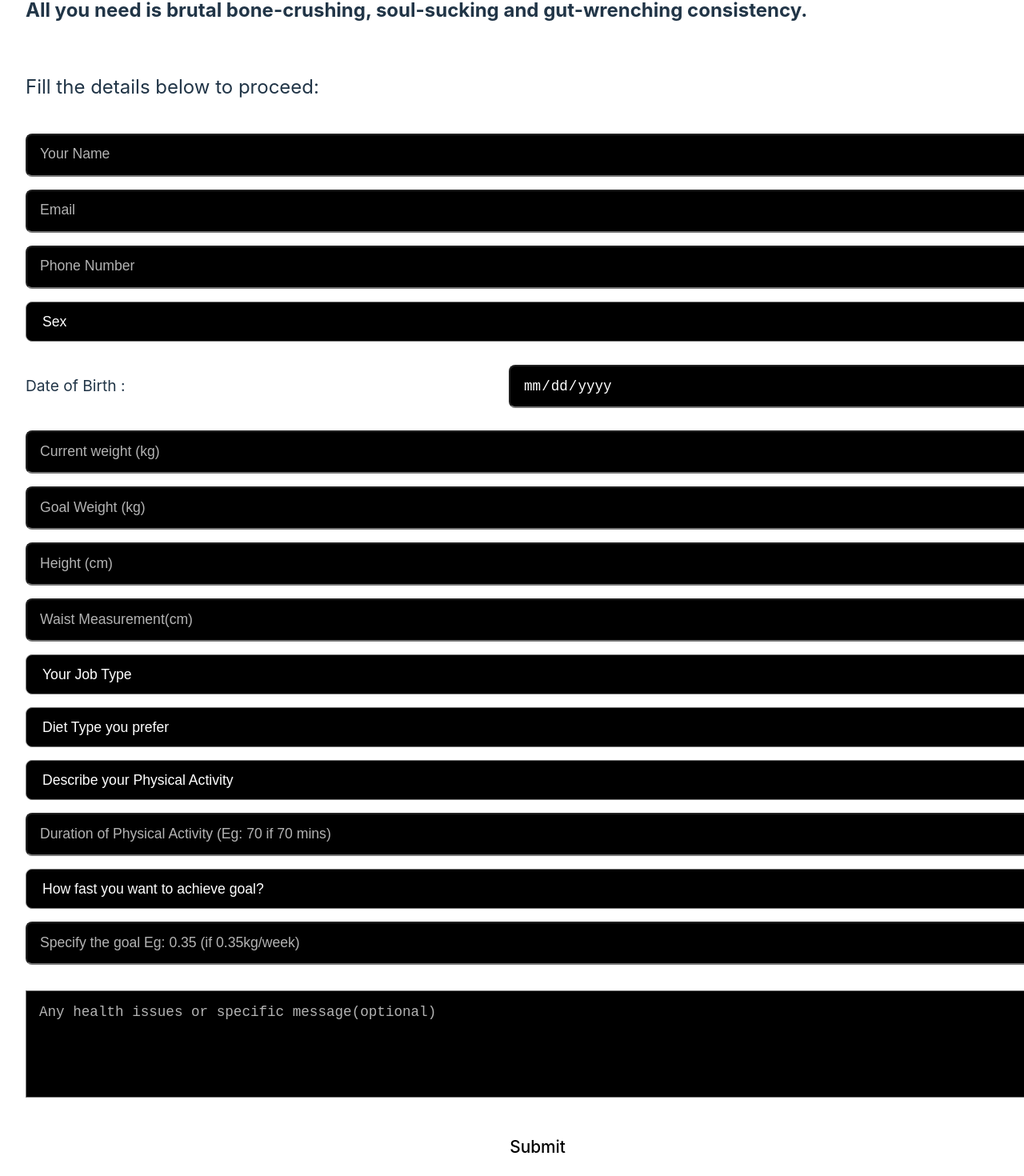
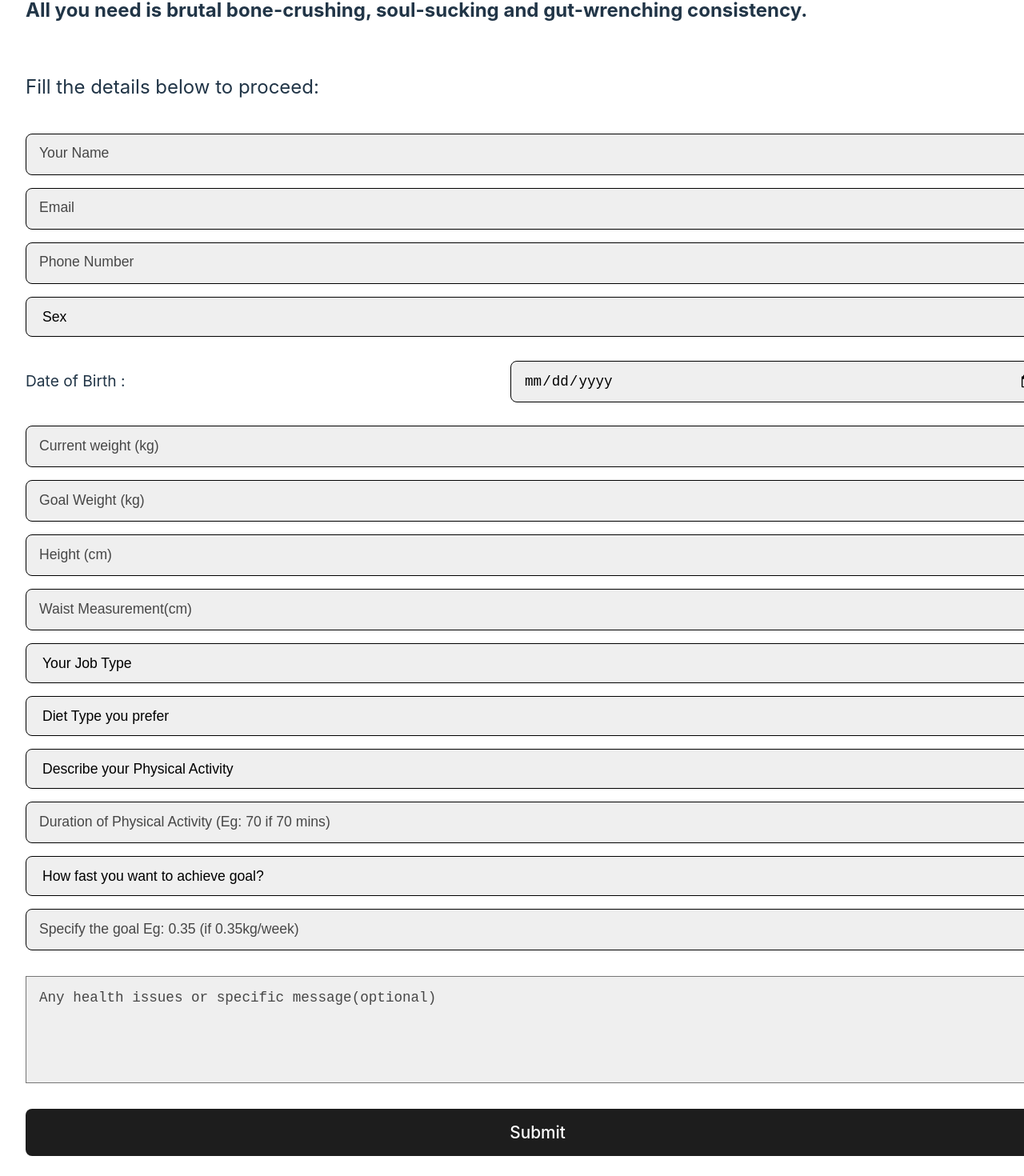
Before and after one commit to manoj7019/email-contact-form, a React (Vite) app: page / in a window 1280 px wide. Shown: the part 177-1647 px from the top of the page at 80% size. Built offline with nearby package versions, Linux system fonts and the light colour scheme.

Commit message:
change theme color

```diff
--- a/src/App.css
+++ b/src/App.css
@@ -43,7 +43,8 @@
 
 input,
 select {
-  background-color: black;
+  background-color: rgb(239, 239, 239);
+  border: 1px solid black;
   color: white;
   width: 100vw;
   height: 50px;
@@ -52,7 +53,7 @@ select {
 }
 
 ::placeholder {
-  color: white;
+  color: black;
   opacity: 0.7;
   font-size: 1.1rem;
 }
@@ -60,7 +61,7 @@ select {
 textarea {
   margin-top: 1rem;
   height: 100px;
-  background-color: black;
+  background-color: rgb(239, 239, 239);
   padding: 1rem;
 }
 
@@ -68,6 +69,7 @@ select {
   height: 50px;
   width: 100%;
   font-size: 1.1rem;
+  color: black;
 }
 
 .date {
@@ -83,8 +85,8 @@ h4 {
 }
 
 input[type=date] {
-  background-color: black;
-  color: white;
+  background-color: rgb(239, 239, 239);
+  color: rgb(0, 0, 0);
   width: 50%;
   height: 50px;
   font-size: 1.1rem;
@@ -115,6 +117,6 @@ h3 {
   margin: 1rem 0;
   padding: 1rem;
   font-size: 1.3rem;
-  background-color: white;
-  color: black;
+  background-color: rgb(29, 29, 29);
+  color: rgb(255, 255, 255);
 }
--- a/src/index.css
+++ b/src/index.css
@@ -4,8 +4,8 @@
   font-weight: 400;
 
   color-scheme: light dark;
-  color: rgba(255, 255, 255, 0.87);
-  background-color: rgb(71, 71, 71);
+  color: rgba(0, 0, 0, 0.87);
+  background-color: rgb(255, 255, 255);
 
   font-synthesis: none;
   text-rendering: optimizeLegibility;
```
